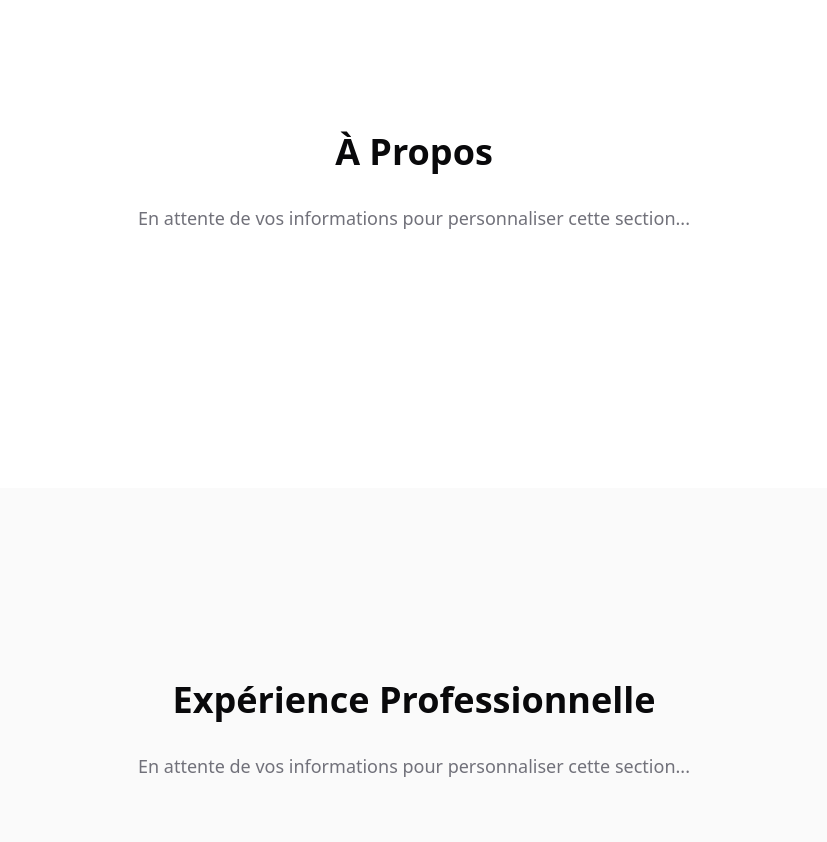
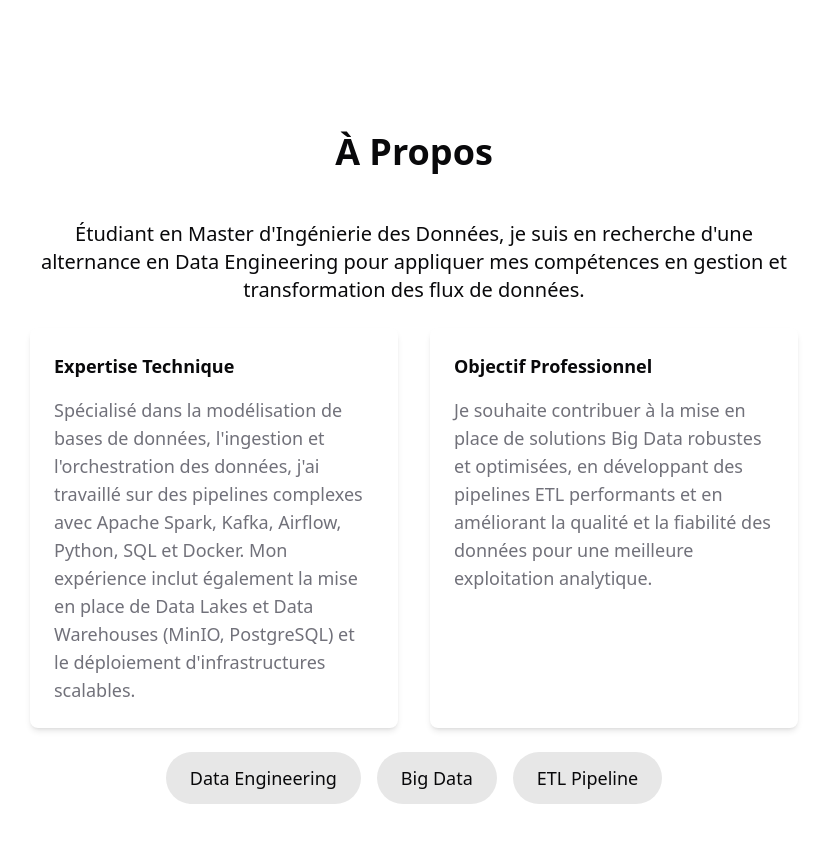
Before and after one commit to Babacarsar/portofolio, a React (Vite) app: page / in a window 1280 px wide. Shown: the part 860-1702 px from the top of the page, without its empty margins (226-1053 px from the left). Built offline with nearby package versions, Linux system fonts and the light colour scheme.

Commit message:
Update About section content
Add two new versions of the "About" section content: one for Data Analyst and one for Data Engineer.  Each version highlights relevant skills and experience.

```diff
--- a/src/components/sections/About.tsx
+++ b/src/components/sections/About.tsx
@@ -1,15 +1,66 @@
 
 import React from 'react';
+import { motion } from 'framer-motion';
 
 const About = () => {
   return (
     <section id="about" className="py-24 bg-section">
       <div className="section-container">
-        <div className="animate-on-scroll">
+        <div className="animate-on-scroll space-y-12">
           <h2 className="section-title">À Propos</h2>
-          <p className="section-subtitle">
-            En attente de vos informations pour personnaliser cette section...
-          </p>
+
+          <div className="max-w-3xl mx-auto space-y-6 text-lg">
+            <p className="font-medium text-xl text-center">
+              Étudiant en Master d'Ingénierie des Données, je suis en recherche d'une alternance en Data Engineering pour appliquer mes compétences en gestion et transformation des flux de données.
+            </p>
+
+            <div className="grid md:grid-cols-2 gap-8 mt-12">
+              <motion.div
+                initial={{ opacity: 0, x: -20 }}
+                whileInView={{ opacity: 1, x: 0 }}
+                transition={{ duration: 0.5 }}
+                className="bg-white p-6 rounded-lg shadow-md"
+              >
+                <h3 className="text-lg font-semibold mb-4">Expertise Technique</h3>
+                <p className="text-muted-foreground">
+                  Spécialisé dans la modélisation de bases de données, l'ingestion et l'orchestration des données, j'ai travaillé sur des pipelines complexes avec Apache Spark, Kafka, Airflow, Python, SQL et Docker. Mon expérience inclut également la mise en place de Data Lakes et Data Warehouses (MinIO, PostgreSQL) et le déploiement d'infrastructures scalables.
+                </p>
+              </motion.div>
+
+              <motion.div
+                initial={{ opacity: 0, x: 20 }}
+                whileInView={{ opacity: 1, x: 0 }}
+                transition={{ duration: 0.5 }}
+                className="bg-white p-6 rounded-lg shadow-md"
+              >
+                <h3 className="text-lg font-semibold mb-4">Objectif Professionnel</h3>
+                <p className="text-muted-foreground">
+                  Je souhaite contribuer à la mise en place de solutions Big Data robustes et optimisées, en développant des pipelines ETL performants et en améliorant la qualité et la fiabilité des données pour une meilleure exploitation analytique.
+                </p>
+              </motion.div>
+            </div>
+
+            <div className="flex justify-center gap-4 mt-8">
+              <motion.div
+                whileHover={{ scale: 1.05 }}
+                className="px-6 py-3 bg-primary/10 rounded-full"
+              >
+                Data Engineering
+              </motion.div>
+              <motion.div
+                whileHover={{ scale: 1.05 }}
+                className="px-6 py-3 bg-primary/10 rounded-full"
+              >
+                Big Data
+              </motion.div>
+              <motion.div
+                whileHover={{ scale: 1.05 }}
+                className="px-6 py-3 bg-primary/10 rounded-full"
+              >
+                ETL Pipeline
+              </motion.div>
+            </div>
+          </div>
         </div>
       </div>
     </section>
```
